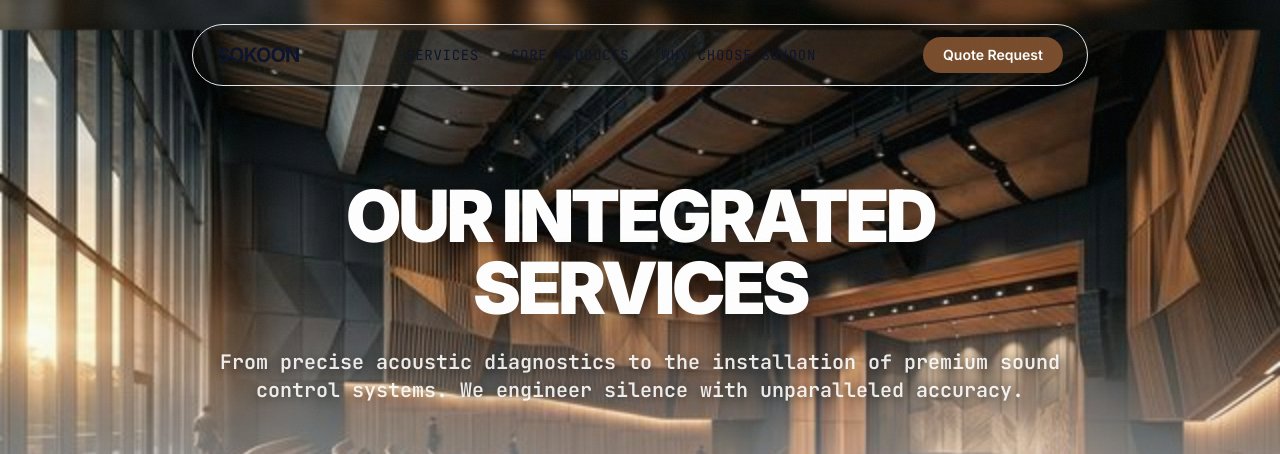
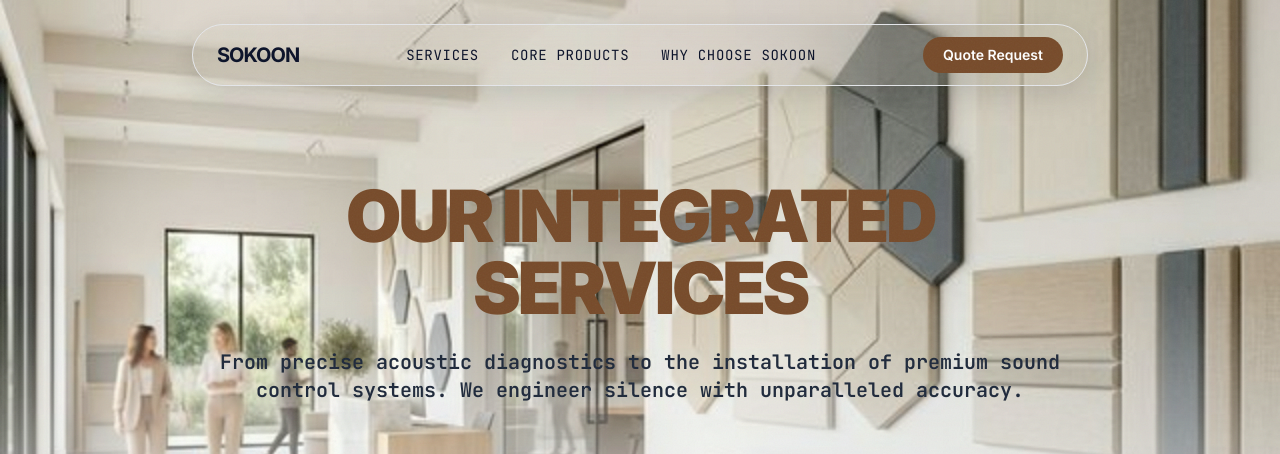
Before and after one commit to dhooomg9-source/sokoon-main, a React (Vite) app: page /services in a window 1280 px wide. Shown: the top 454 px of the page. Built offline with nearby package versions, Linux system fonts and the light colour scheme; a web font is replaced by a local one.

Commit message:
style: reverted hero text color and updated services image to a lighter variant

```diff
--- a/src/pages/ServicesPage.jsx
+++ b/src/pages/ServicesPage.jsx
@@ -106,10 +106,10 @@ export default function ServicesPage() {
 
       <section className="px-6 md:px-12 lg:px-24 max-w-[1600px] mx-auto mb-16">
         <div className="mb-20 reveal-item flex flex-col items-center text-center">
-          <h1 className="font-heading font-black text-[3.5rem] md:text-7xl mb-6 text-white tracking-tighter uppercase [text-shadow:_0_10px_30px_rgba(0,0,0,0.5)]">
+          <h1 className="font-heading font-black text-[3.5rem] md:text-7xl mb-6 text-accent tracking-tighter uppercase">
             Our Integrated <br className="hidden md:block"/> Services
           </h1>
-          <p className="font-data text-white/90 max-w-4xl text-[1.15rem] md:text-xl leading-relaxed font-semibold [text-shadow:_0_2px_10px_rgba(0,0,0,0.5)]">
+          <p className="font-data text-slate-800 max-w-4xl text-[1.15rem] md:text-xl leading-relaxed font-semibold">
             From precise acoustic diagnostics to the installation of premium sound control systems. We engineer silence with unparalleled accuracy.
           </p>
         </div>
--- a/src/pages/WhyChoosePage.jsx
+++ b/src/pages/WhyChoosePage.jsx
@@ -42,10 +42,10 @@ export default function WhyChoosePage() {
       <section className="py-16 px-6 md:px-12 lg:px-24 bg-transparent w-full flex flex-col items-center relative z-20">
         <div className="w-full max-w-6xl">
           <div className="mb-20 reveal-block flex flex-col items-center text-center">
-            <h1 className="font-heading font-black text-[3.5rem] md:text-7xl mb-6 text-white tracking-tighter uppercase [text-shadow:_0_10px_30px_rgba(0,0,0,0.5)]">
+            <h1 className="font-heading font-black text-[3.5rem] md:text-7xl mb-6 text-accent tracking-tighter uppercase">
               Why Choose Sokoon
             </h1>
-            <p className="font-data text-white/90 max-w-4xl text-[1.15rem] md:text-xl leading-relaxed font-semibold [text-shadow:_0_2px_10px_rgba(0,0,0,0.5)]">
+            <p className="font-data text-slate-800 max-w-4xl text-[1.15rem] md:text-xl leading-relaxed font-semibold">
               At SOKOON, we believe every space should be as comfortable acoustically as it is visually. Modern commercial design has embraced sleek, minimalist aesthetics—glass walls, exposed concrete, stone, and steel. While striking to the eye, these materials often create noisy, reverberant environments.
             </p>
           </div>
```
Also changed, not shown: src/assets/generated/services_hero_bg.png.
